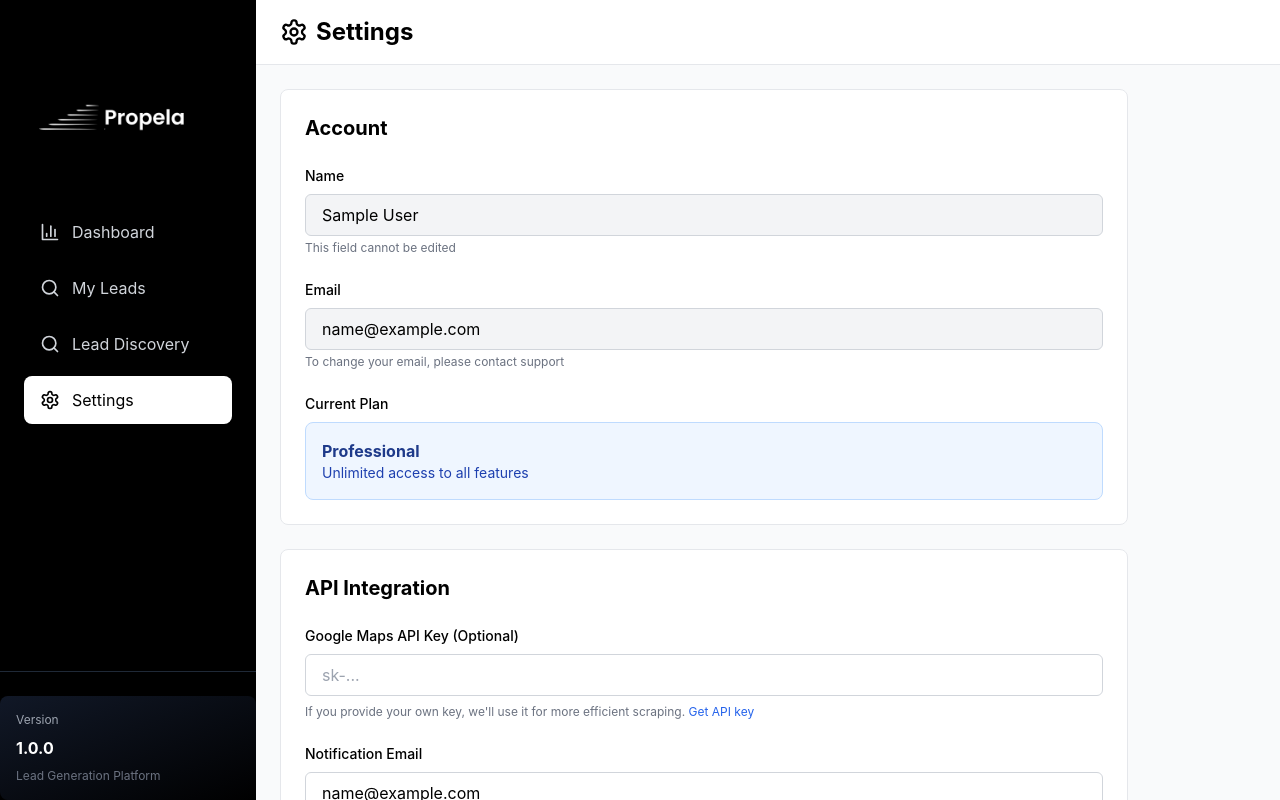
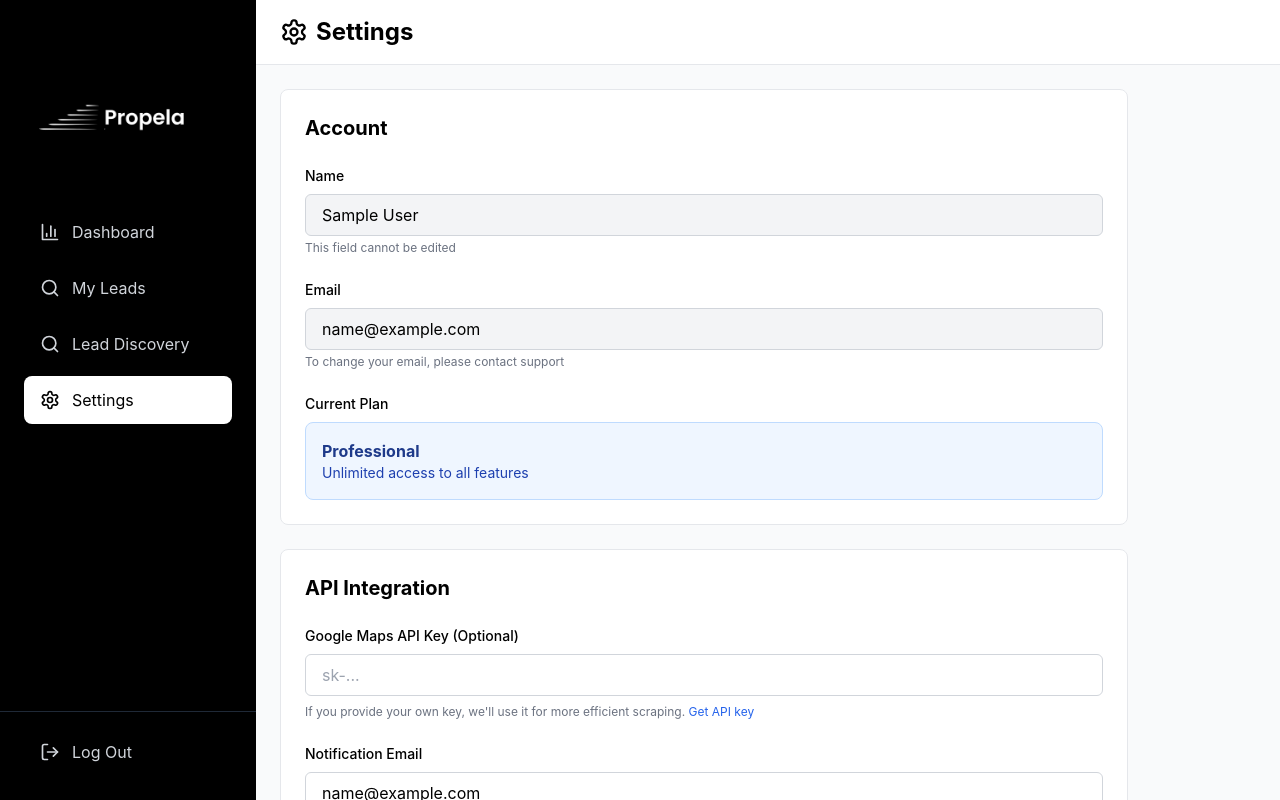
Before and after one commit to felipedafig/Lead-Generator-Propela, a React (Vite) app in the folder frontend/: page /settings in a window 1280 px wide. Built offline with nearby package versions, Linux system fonts and the light colour scheme; sample sign-in values are in the browser's storage.

Commit message:
logout fix

```diff
--- a/frontend/src/components/Sidebar.jsx
+++ b/frontend/src/components/Sidebar.jsx
@@ -1,11 +1,17 @@
 import React from 'react'
 import { Link, useLocation } from 'react-router-dom'
-import { BarChart3, Search, Settings, X } from 'lucide-react'
+import { BarChart3, Search, Settings, X, LogOut } from 'lucide-react'
 
 export default function Sidebar({ isOpen, setIsOpen }) {
   const location = useLocation()
 
   const isActive = (path) => location.pathname === path
+
+  const handleLogout = () => {
+    localStorage.removeItem('token')
+    localStorage.removeItem('user')
+    window.location.href = '/login'
+  }
 
   return (
     <>
@@ -89,12 +95,14 @@ export default function Sidebar({ isOpen, setIsOpen }) {
           </Link>
         </nav>
 
-        <div className="mt-auto pt-6 border-t border-gray-800">
-          <div className="bg-gradient-to-br from-gray-900 to-black rounded-lg p-4">
-            <p className="text-xs text-gray-400 mb-2">Version</p>
-            <p className="text-base font-bold text-white">1.0.0</p>
-            <p className="text-xs text-gray-500 mt-2">Lead Generation Platform</p>
-          </div>
+        <div className="mt-auto pt-4 border-t border-gray-800 px-6 pb-6">
+          <button
+            onClick={handleLogout}
+            className="flex items-center gap-3 px-4 py-3 rounded-lg w-full text-gray-300 hover:text-white hover:bg-gray-900 transition"
+          >
+            <LogOut size={20} />
+            <span>Log Out</span>
+          </button>
         </div>
       </aside>
     </>
--- a/frontend/src/pages/Settings.jsx
+++ b/frontend/src/pages/Settings.jsx
@@ -49,23 +49,46 @@ export default function Settings() {
     setUploadedFiles(prev => prev.filter((_, i) => i !== index))
   }
 
+  const parseCSVLine = (line) => {
+    const result = []
+    let current = ''
+    let inQuotes = false
+    for (let i = 0; i < line.length; i++) {
+      const char = line[i]
+      if (char === '"') {
+        if (inQuotes && line[i + 1] === '"') { current += '"'; i++ }
+        else inQuotes = !inQuotes
+      } else if (char === ',' && !inQuotes) {
+        result.push(current.trim())
+        current = ''
+      } else {
+        current += char
+      }
+    }
+    result.push(current.trim())
+    return result
+  }
+
   const parseCSV = (csvText) => {
     const lines = csvText.trim().split('\n')
     if (lines.length < 2) return []
 
-    const headers = lines[0].split(',').map(h => h.trim().toLowerCase())
+    const headers = parseCSVLine(lines[0]).map(h => h.toLowerCase())
     const leads = []
 
     for (let i = 1; i < lines.length; i++) {
-      const values = lines[i].split(',').map(v => v.trim())
-      if (values.length < 2) continue
+      if (!lines[i].trim()) continue
+      const values = parseCSVLine(lines[i])
 
       const lead = {}
       headers.forEach((header, idx) => {
-        if (values[idx]) {
-          lead[header] = values[idx]
-        }
+        if (values[idx]) lead[header] = values[idx]
       })
+
+      const phone = lead.phone_number || lead.phone || ''
+      const email = lead.email || ''
+      if (!phone && !email) continue
+
       leads.push(lead)
     }
 
```
Also changed, not shown: 1 other file (tests, documents, lock files or other folders).
